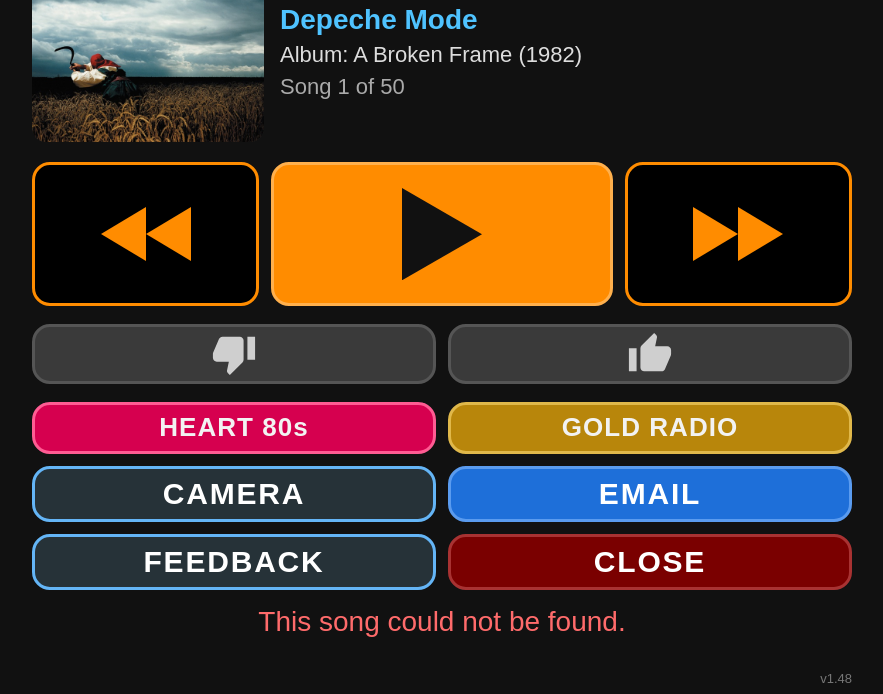
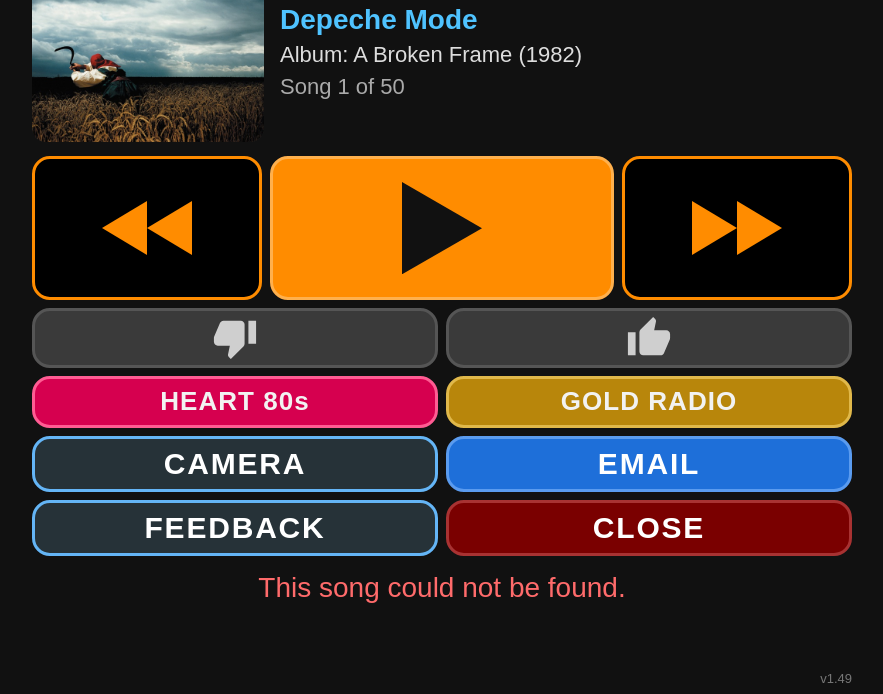
Before and after one commit to aherndavid/electronique, a plain HTML site: page index.html in a window 1280 px wide. Shown: the part 106-800 px from the top of the page, without its empty margins (198-1081 px from the left). Drawn offline with Linux system fonts and the light colour scheme.

Commit message:
Tighter button spacing to match Dance (v1.49)
Co-Authored-By: Claude Opus 5.5 <noreply@anthropic.com>

```diff
--- a/index.html
+++ b/index.html
@@ -2,7 +2,7 @@
 <html lang="en">
 <head>
 <meta charset="UTF-8">
-<meta name="version" content="1.48">
+<meta name="version" content="1.49">
 <meta name="viewport" content="width=device-width, initial-scale=1.0, viewport-fit=cover">
 <meta name="apple-mobile-web-app-capable" content="yes">
 <meta name="mobile-web-app-capable" content="yes">
@@ -64,7 +64,7 @@
   /* ── Player ── */
   /* Cover on the left, song details beside it on the right. Sized by
      screen height too, so the buttons still fit without scrolling. */
-  .now { display: flex; flex-direction: row; align-items: center; gap: 16px; margin-bottom: 20px; }
+  .now { display: flex; flex-direction: row; align-items: center; gap: 16px; margin-bottom: 14px; }
   /* Fixed-size box: its space is kept even while the picture loads
      or when a song has none, so the buttons never jump. */
   .now .art { width: min(46vw, 29vh, 340px); height: min(46vw, 29vh, 340px); border-radius: 14px; background: #222; overflow: hidden; flex-shrink: 0; }
@@ -95,7 +95,7 @@
   .icon-btn { display: flex; align-items: center; justify-content: center; padding: 0; color: #111; }
   .icon-btn svg { fill: currentColor; display: block; }
 
-  .controls { display: grid; grid-template-columns: 1fr 1.5fr 1fr; gap: 12px; margin-bottom: 18px; }
+  .controls { display: grid; grid-template-columns: 1fr 1.5fr 1fr; gap: 8px; margin-bottom: 8px; }
   .controls button { height: min(clamp(110px, 28vw, 150px), 18vh); }
   .controls svg { width: 58%; max-width: 90px; height: auto; }
   #btn-prev, #btn-next { background: #000; color: #ff8c00; border-color: #ff8c00; }
@@ -110,7 +110,7 @@
   @media (prefers-reduced-motion: reduce) { #btn-play.playing { animation-duration: 2.4s; } }
 
   /* Thumbs down / thumbs up */
-  .rate { display: grid; grid-template-columns: 1fr 1fr; gap: 12px; }
+  .rate { display: grid; grid-template-columns: 1fr 1fr; gap: 8px; }
   .rate button { background: #3a3a3a; color: #cfcfcf; border-color: #555; height: min(clamp(50px, 12vw, 66px), 7.5vh); }
   .rate svg { width: clamp(32px, 8.5vw, 46px); height: auto; }
   /* Grey until pressed; pressing one hides the other until the next song */
@@ -173,7 +173,7 @@
     font-size: clamp(22px, 5.5vw, 30px); font-weight: 900; letter-spacing: 0.08em;
     padding: 8px 12px; margin-bottom: 14px;
   }
-  .radio-row { display: flex; gap: 12px; margin-top: 18px; }
+  .radio-row { display: flex; gap: 8px; margin-top: 8px; }
   .btn-radio {
     flex: 1 1 0; min-width: 0; background: #4a4a4a; color: #f2f2f2; border-color: #6e6e6e;
     font-size: clamp(15px, 3.8vw, 26px); font-weight: 900; letter-spacing: 0.04em; line-height: 1.15;
@@ -184,7 +184,7 @@
   /* EMAIL under the radio buttons; CLOSE on its own further down.
      Both full width, so the same length. */
   /* CAMERA | EMAIL and FEEDBACK | CLOSE: two rows, half width each */
-  .pair-row { display: grid; grid-template-columns: 1fr 1fr; gap: 12px; margin-top: 12px; }
+  .pair-row { display: grid; grid-template-columns: 1fr 1fr; gap: 8px; margin-top: 8px; }
   .pair-row button {
     display: block; width: 100%; min-width: 0; color: #fff;
     font-size: clamp(20px, 5vw, 30px); font-weight: 900; letter-spacing: 0.06em;
```
